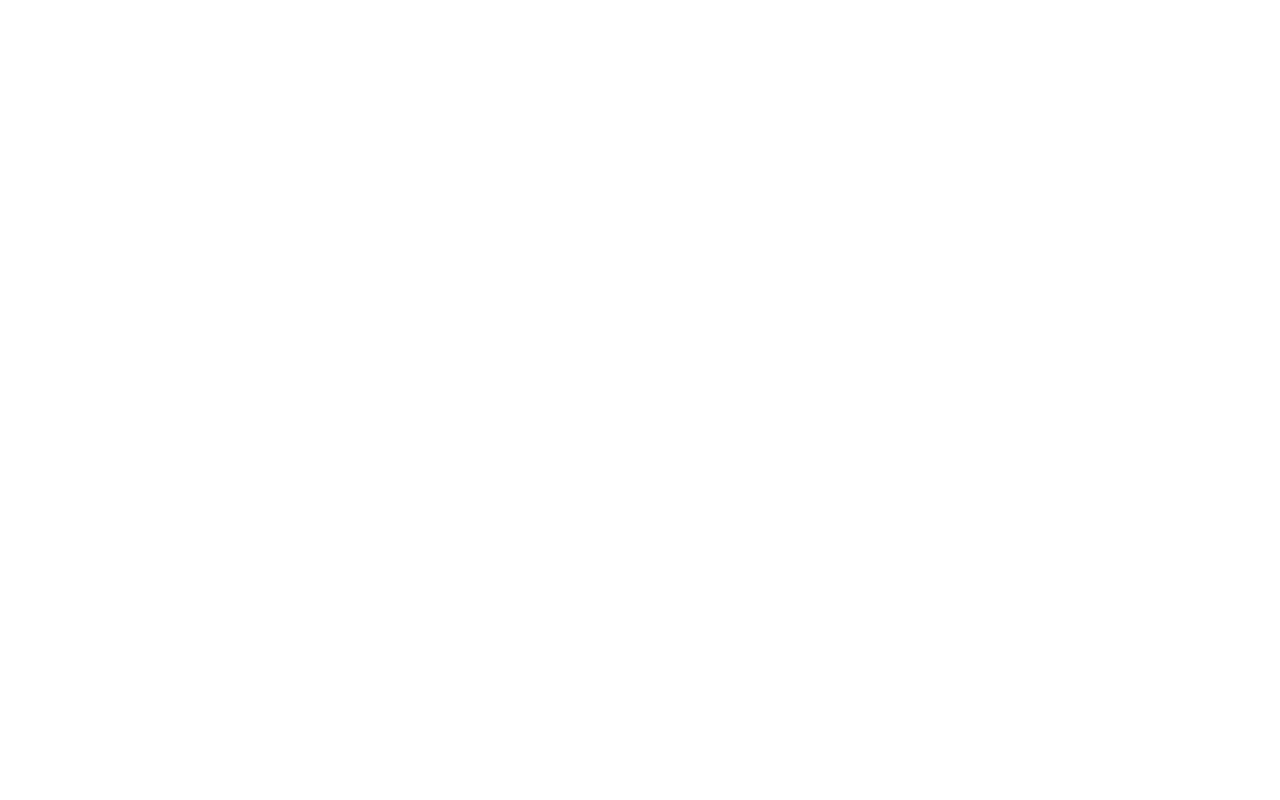
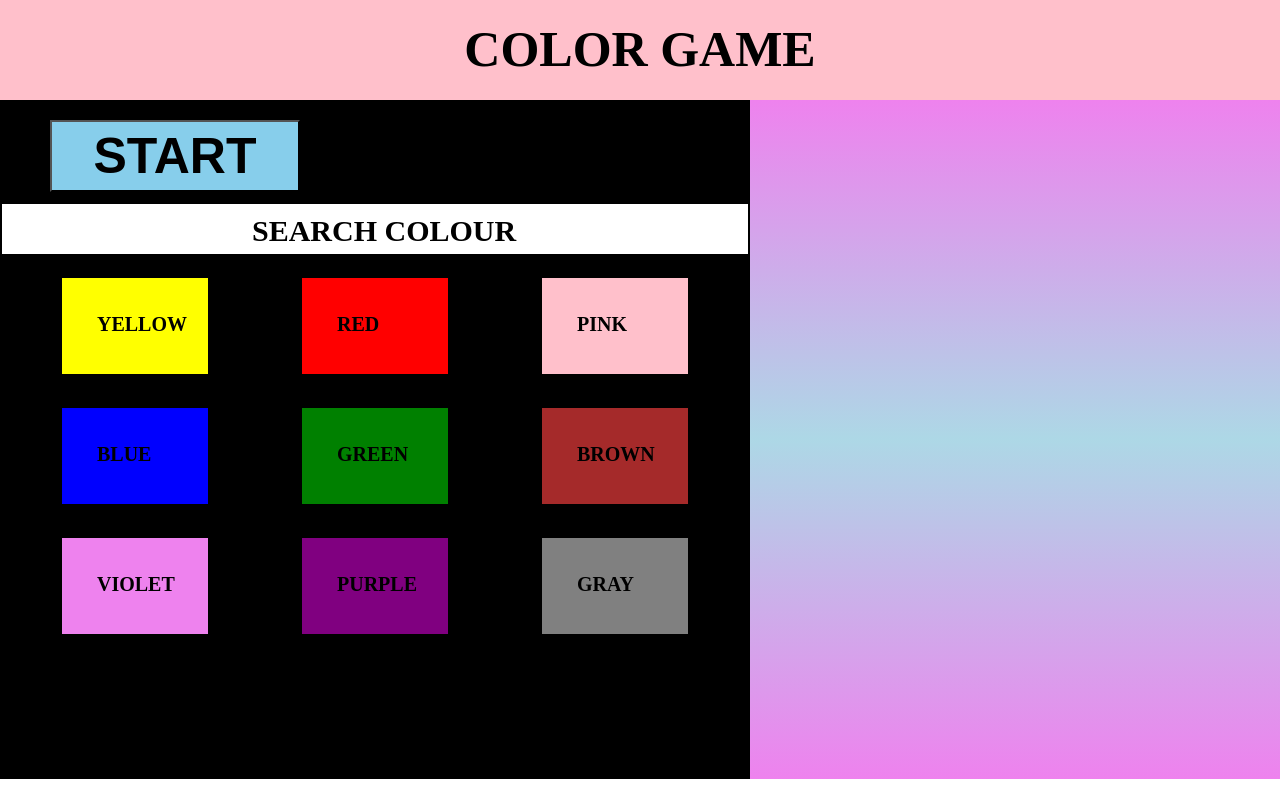
Before and after one commit to Abhishek0402/FirstGame, a plain HTML site: page index.html in a window 1280 px wide. Drawn offline with Linux system fonts and the light colour scheme.

Commit message:
front end done

```diff
--- a/index.html
+++ b/index.html
@@ -1,11 +1,58 @@
-
-<html lang="en">
+<!DOCTYPE html>
+<html lang='en'>
 <head>
+<meta name='viewport'content='width=device-width initial-scale=1'>
+<meta charset="utf-8">
 <title>
-PROJECT3
+ GAME
 </title>
+<link rel="stylesheet" href="style.css">
+<script type="text/javascript" src="script..js"></script>
 </head>
 <body>
+    <div id="header">
+        COLOR GAME
+    </div>
+    <div class="bg1">
+        <div class="bg2">
+            <div id="start">
+                <button onclick="pending">START</button>
+            </div>
+            <div id="detect">
+                SEARCH COLOUR
+            </div>
+            <div id="cl1">
+                YELLOW
+            </div>
+            <div id="cl2">
+                RED
+            </div>
+            <div id="cl3">
+                PINK
+            </div>
+            <div id="cl4">
+                BLUE
+            </div>
+            <div id="cl5">
+                GREEN
+            </div>
+            <div id="cl6">
+                BROWN
+            </div>
+            <div id="cl7">
+                VIOLET
+            </div>
+            <div id="cl8">
+                PURPLE
+            </div>
+            <div id="cl9">
+                GRAY
+            </div>
 
-    </body>
-    </html>
+
+        </div>
+
+    </div>
+
+</body>
+</html>
--- a/style.css
+++ b/style.css
@@ -3,3 +3,188 @@
     padding: 0;
     box-sizing: border-box;
    }
+ #header{
+ 	background-color: pink;
+ 	height: 100px;
+ 	padding-top: 20px;
+ 	text-align: center;
+ 	font-size: 50px;
+ 	font-weight: bold;
+}
+.bg1{
+background-image: linear-gradient(violet,lightblue,violet);
+	background-repeat: no-repeat;
+	background-size: cover;
+	height: 84.9vh;
+}
+.bg2{
+	background-color: black;
+	height:84.9vh;
+	width: 750px;
+}
+#start{
+	padding-left: 50px;
+	padding-top: 20px;
+}
+#start button{
+	font-weight: bold;
+	font-size: 50px;
+	background-color: skyblue;
+	padding: 5px;
+	width: 250px;
+}
+#start button:hover{
+	background-color: blue;
+	font-size: 52px;
+}
+#detect{
+
+	  margin-top: 10px;
+	  border: 2px solid #000000;
+     font-size: 30px;
+       font-weight: bold;
+        padding-left: 250px;
+        padding-top: 10px;
+        padding-bottom: 40px;
+        width: 750px;
+     height: 25px;
+     background-color: white;
+}
+
+#cl1{
+	  margin-left: 60px;
+	  margin-top: 20px;
+	  border: 2px solid #000000;
+   padding: 35px;
+     font-size: 20px;
+     font-weight: bold;
+     width: 150px;
+     height: 100px;
+     background-color: yellow;
+      transition: transform 1s;
+}
+#cl1:hover{
+    transform: translate(10px, 10px);
+}
+
+#cl2{
+
+    margin-left: 300px;
+    margin-top: -100px;
+	  border: 2px solid #000000;
+   padding: 35px;
+     font-size: 20px;
+     font-weight: bold;
+     width: 150px;
+     height: 100px;
+     background-color: red;
+        transition: transform 1s;
+}
+#cl2:hover{
+    transform: translate(10px, 10px);
+}
+#cl3{
+       margin-left: 540px;
+      margin-top: -100px;
+	  border: 2px solid #000000;
+   padding: 35px;
+     font-size: 20px;
+     font-weight: bold;
+     width: 150px;
+     height: 100px;
+     background-color: pink;
+        transition: transform 1s;
+}
+#cl3:hover{
+    transform: translate(10px, 10px);
+}
+#cl4{
+	margin-left: 60PX;
+	margin-top:30px;
+	  border: 2px solid #000000;
+   padding: 35px;
+     font-size: 20px;
+     font-weight: bold;
+     width: 150px;
+     height: 100px;
+     background-color: blue;
+        transition: transform 1s;
+}
+#cl4:hover{
+    transform: translate(10px, 10px);
+}
+#cl5{
+	margin-left: 300PX;
+	margin-top:-100px;
+	  border: 2px solid #000000;
+   padding: 35px;
+     font-size: 20px;
+     font-weight: bold;
+     width: 150px;
+     height: 100px;
+     background-color: green;
+        transition: transform 1s;
+}
+#cl5:hover{
+    transform: translate(10px, 10px);
+}
+#cl6{
+	margin-left: 540PX;
+	margin-top:-100px;
+	  border: 2px solid #000000;
+   padding: 35px;
+     font-size: 20px;
+     font-weight: bold;
+     width: 150px;
+     height: 100px;
+     background-color: brown;
+        transition: transform 1s;
+}
+#cl6:hover{
+    transform: translate(10px, 10px);
+}
+#cl7{
+	margin-left: 60PX;
+	margin-top:30px;
+	  border: 2px solid #000000;
+   padding: 35px;
+     font-size: 20px;
+     font-weight: bold;
+     width: 150px;
+     height: 100px;
+     background-color: violet;
+        transition: transform 1s;
+}
+#cl7:hover{
+    transform: translate(10px, 10px);
+}
+#cl8{
+	margin-left: 300PX;
+	margin-top:-100px;
+	  border: 2px solid #000000;
+   padding: 35px;
+     font-size: 20px;
+     font-weight: bold;
+     width: 150px;
+     height: 100px;
+     background-color: purple;
+        transition: transform 1s;
+}
+#cl8:hover{
+    transform: translate(10px, 10px);
+}
+#cl9{
+	margin-left: 540PX;
+	margin-top:-100px;
+	  border: 2px solid #000000;
+   padding: 35px;
+     font-size: 20px;
+     font-weight: bold;
+     width: 150px;
+     height: 100px;
+     background-color:gray;
+        transition: transform 1s;
+}
+#cl9:hover{
+    transform: translate(10px, 10px);
+}
```
Also changed, not shown: script.js (added, +12 -0 lines), 1 other file.
